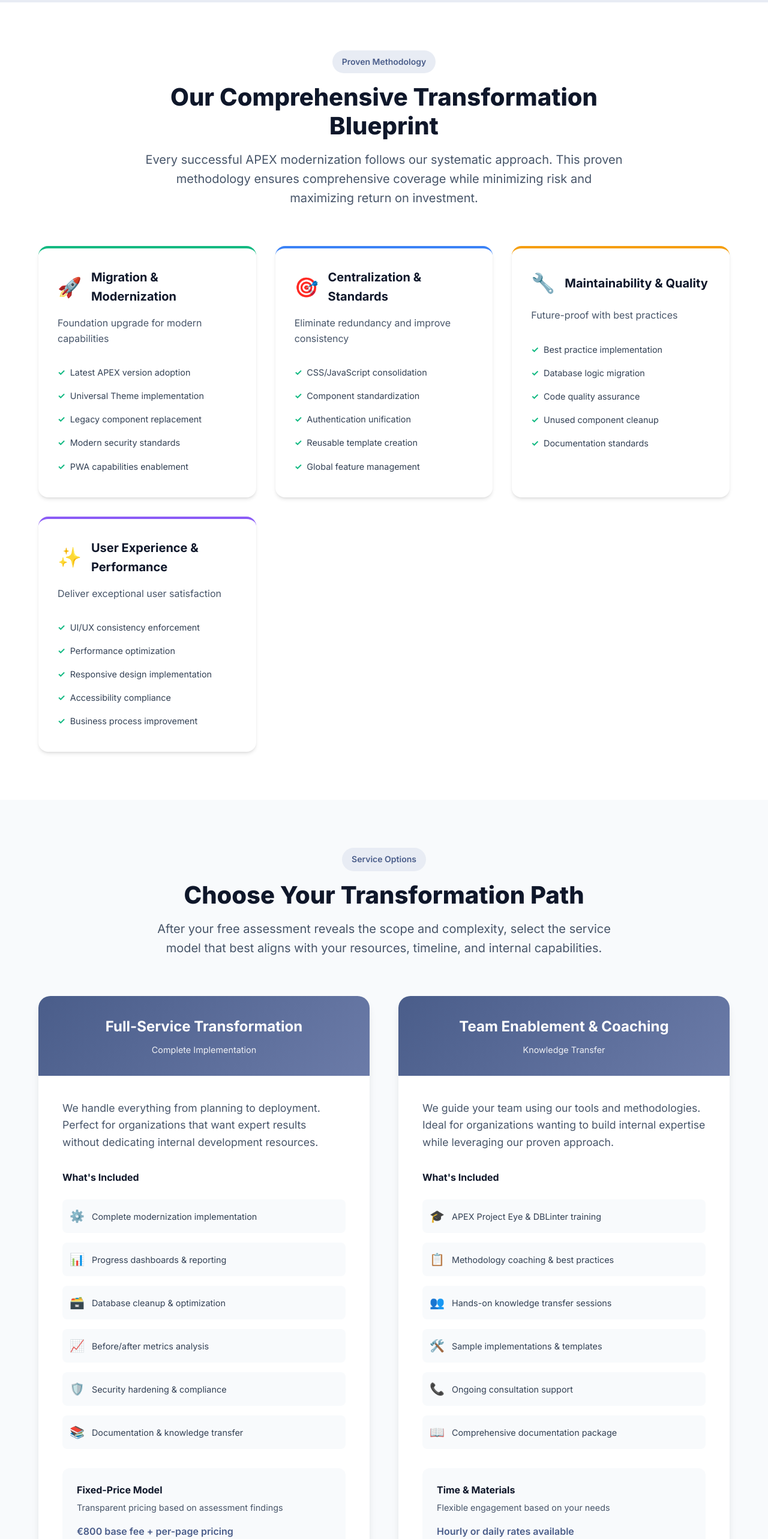
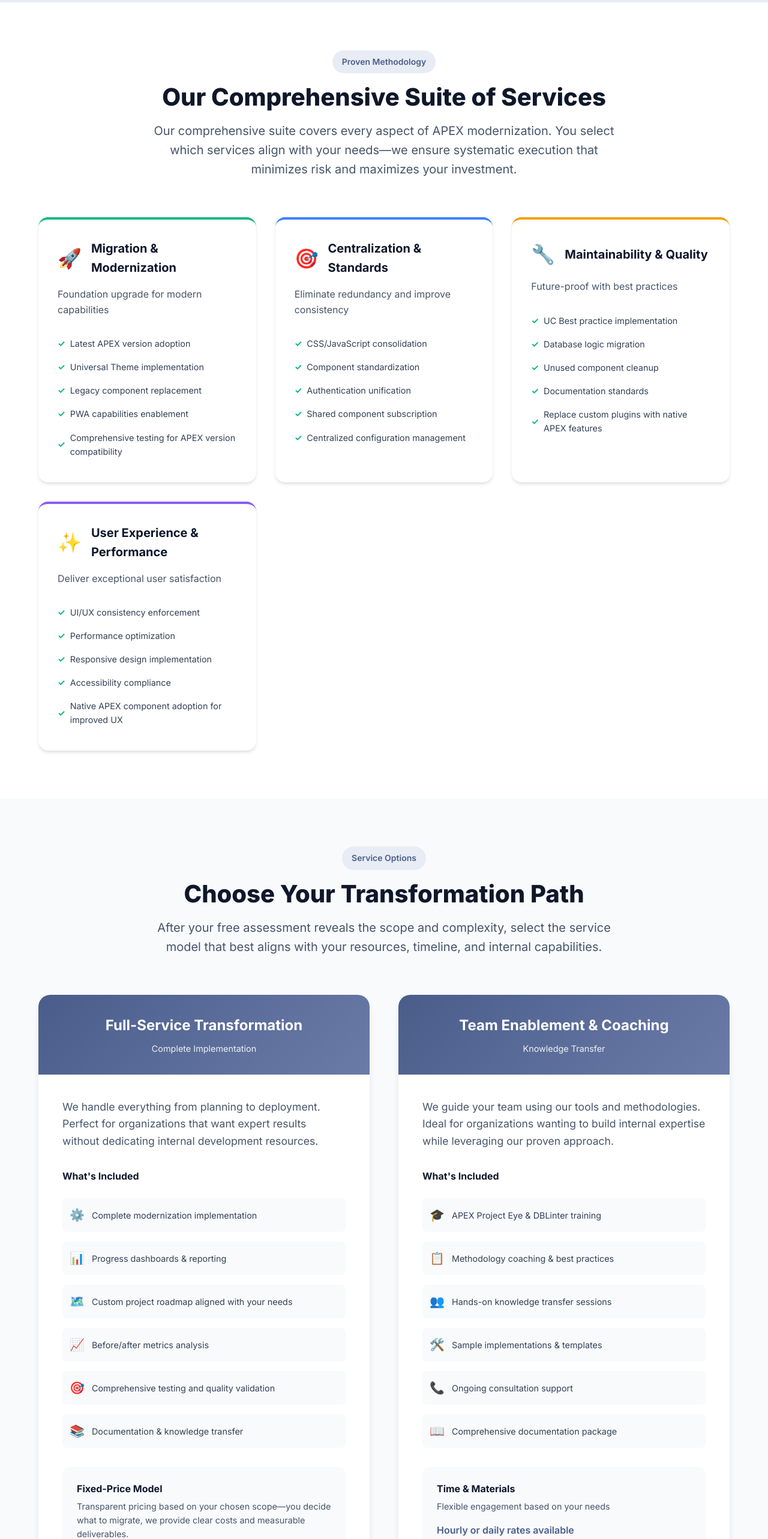
Before and after one commit to goflygirl/uc_apex_upgrades_landing, a plain HTML site: page index.html in a window 1280 px wide. Shown: the part 3220-5785 px from the top of the page at 60% size. Drawn offline with Linux system fonts and the light colour scheme.

Commit message:
More content chanes

```diff
--- a/index.html
+++ b/index.html
@@ -245,10 +245,10 @@
         <div class="container">
             <div class="section-header">
                 <div class="section-badge">Proven Methodology</div>
-                <h2 class="section-title">Our Comprehensive Transformation Blueprint</h2>
+                <h2 class="section-title">Our Comprehensive Suite of Services</h2>
                 <p class="section-subtitle">
-                    Every successful APEX modernization follows our systematic approach. This proven methodology
-                    ensures comprehensive coverage while minimizing risk and maximizing return on investment.
+                    Our comprehensive suite covers every aspect of APEX modernization.
+                    You select which services align with your needs—we ensure systematic execution that minimizes risk and maximizes your investment.
                 </p>
             </div>
 
@@ -264,8 +264,8 @@
                             <li>Latest APEX version adoption</li>
                             <li>Universal Theme implementation</li>
                             <li>Legacy component replacement</li>
-                            <li>Modern security standards</li>
                             <li>PWA capabilities enablement</li>
+                            <li>Comprehensive testing for APEX version compatibility</li>
                         </ul>
                     </div>
                 </div>
@@ -281,8 +281,8 @@
                             <li>CSS/JavaScript consolidation</li>
                             <li>Component standardization</li>
                             <li>Authentication unification</li>
-                            <li>Reusable template creation</li>
-                            <li>Global feature management</li>
+                            <li>Shared component subscription</li>
+                            <li>Centralized configuration management</li>
                         </ul>
                     </div>
                 </div>
@@ -295,11 +295,11 @@
                     <div class="pillar-content">
                         <p>Future-proof with best practices</p>
                         <ul class="pillar-features">
-                            <li>Best practice implementation</li>
+                            <li>UC Best practice implementation</li>
                             <li>Database logic migration</li>
-                            <li>Code quality assurance</li>
                             <li>Unused component cleanup</li>
                             <li>Documentation standards</li>
+                            <li>Replace custom plugins with native APEX features</li>
                         </ul>
                     </div>
                 </div>
@@ -316,7 +316,7 @@
                             <li>Performance optimization</li>
                             <li>Responsive design implementation</li>
                             <li>Accessibility compliance</li>
-                            <li>Business process improvement</li>
+                            <li>Native APEX component adoption for improved UX</li>
                         </ul>
                     </div>
                 </div>
@@ -361,16 +361,16 @@
                                     <span>Progress dashboards & reporting</span>
                                 </div>
                                 <div class="highlight">
-                                    <div class="highlight-icon">🗃️</div>
-                                    <span>Database cleanup & optimization</span>
+                                    <div class="highlight-icon">🗺️</div>
+                                    <span>Custom project roadmap aligned with your needs</span>
                                 </div>
                                 <div class="highlight">
                                     <div class="highlight-icon">📈</div>
                                     <span>Before/after metrics analysis</span>
                                 </div>
                                 <div class="highlight">
-                                    <div class="highlight-icon">🛡️</div>
-                                    <span>Security hardening & compliance</span>
+                                    <div class="highlight-icon">🎯</div>
+                                    <span>Comprehensive testing and quality validation</span>
                                 </div>
                                 <div class="highlight">
                                     <div class="highlight-icon">📚</div>
@@ -382,7 +382,7 @@
                         <div class="pricing-info">
                             <div class="pricing-model">
                                 <strong>Fixed-Price Model</strong>
-                                <p>Transparent pricing based on assessment findings</p>
+                                <p>Transparent pricing based on your chosen scope—you decide what to migrate, we provide clear costs and measurable deliverables.</p>
                             </div>
                             <div class="pricing-structure">
                                 <span>€800 base fee + per-page pricing</span>
@@ -473,8 +473,8 @@
             <div class="advantages-grid">
                 <div class="advantage-card">
                     <div class="advantage-icon">🔬</div>
-                    <h3>Precision Diagnostics</h3>
-                    <p>Our proprietary APEX Project Eye and DBLinter tools provide unmatched insight into application complexity, technical debt, and optimization opportunities.</p>
+                    <h3>Experience + Tools</h3>
+                    <p>Working with Oracle APEX since its early days, we bring deep understanding of its evolution alongside our proprietary tools (APEX Project Eye and DBLinter) to deliver comprehensive analysis of your applications.</p>
                 </div>
 
                 <div class="advantage-card">
@@ -486,11 +486,11 @@
                 <div class="advantage-card">
                     <div class="advantage-icon">📋</div>
                     <h3>Systematic Methodology</h3>
-                    <p>Our 4-pillar approach ensures comprehensive coverage, consistent results, and minimal risk throughout your transformation journey.</p>
+                    <p>Our comprehensive suite of services ensures thorough coverage, consistent results, and minimal risk during transformation.</p>
                 </div>
 
                 <div class="advantage-card">
-                    <div class="advantage-icon">🎯</div>
+                    <div class="advantage-icon">📏</div>
                     <h3>Flexible Engagement Models</h3>
                     <p>Choose between full-service implementation or team enablement based on your resources, timeline, and strategic objectives.</p>
                 </div>
@@ -538,7 +538,7 @@
                                     <div class="step-number">2</div>
                                     <div class="step-content">
                                         <strong>Comprehensive Assessment</strong>
-                                        <p>Our experts analyze your applications using advanced diagnostic tools</p>
+                                        <p>Our experts analyze your applications using advanced diagnostic tools - conducted in your workspace or via application export.</p>
                                     </div>
                                 </div>
                                 <div class="promise-step">
```
